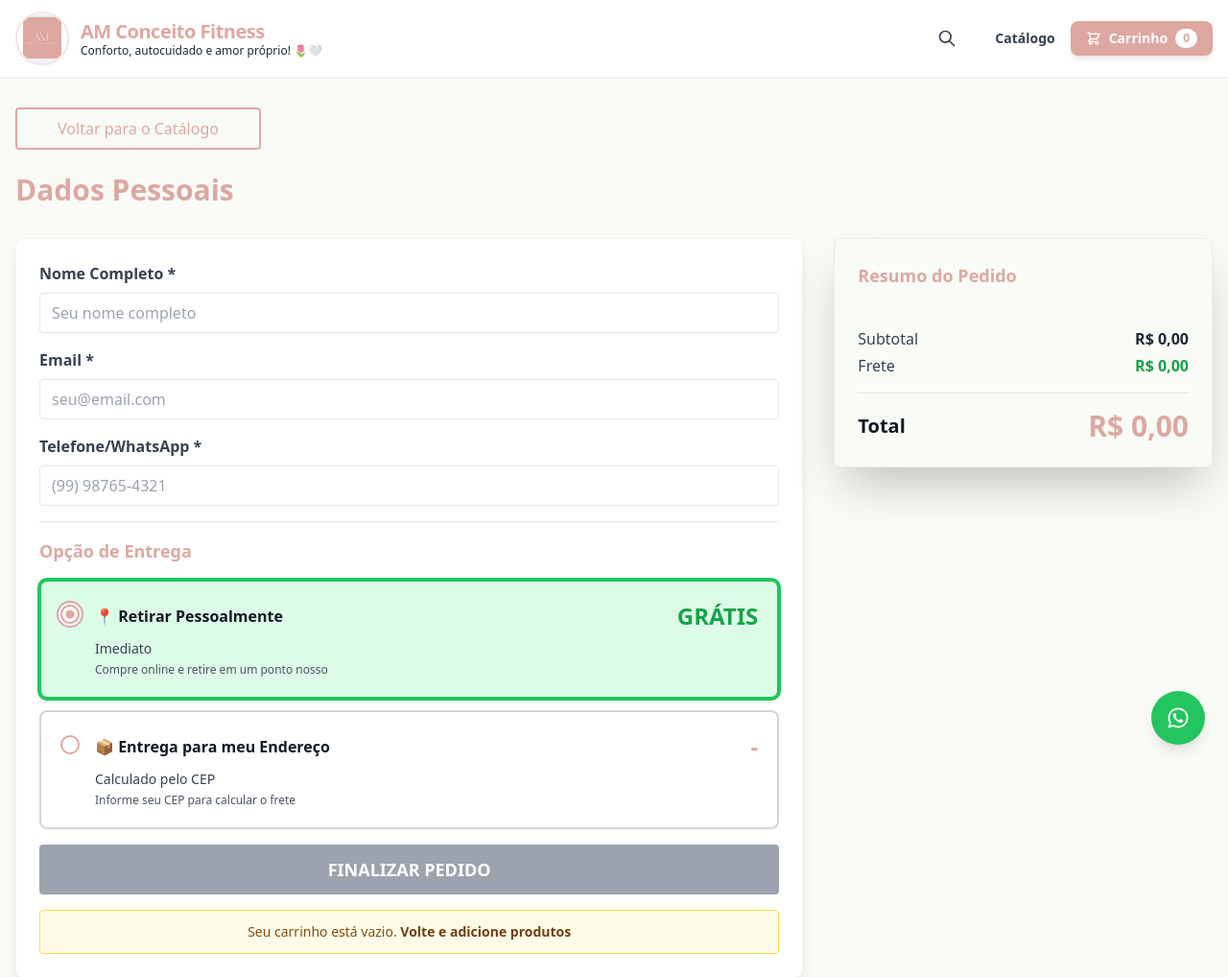
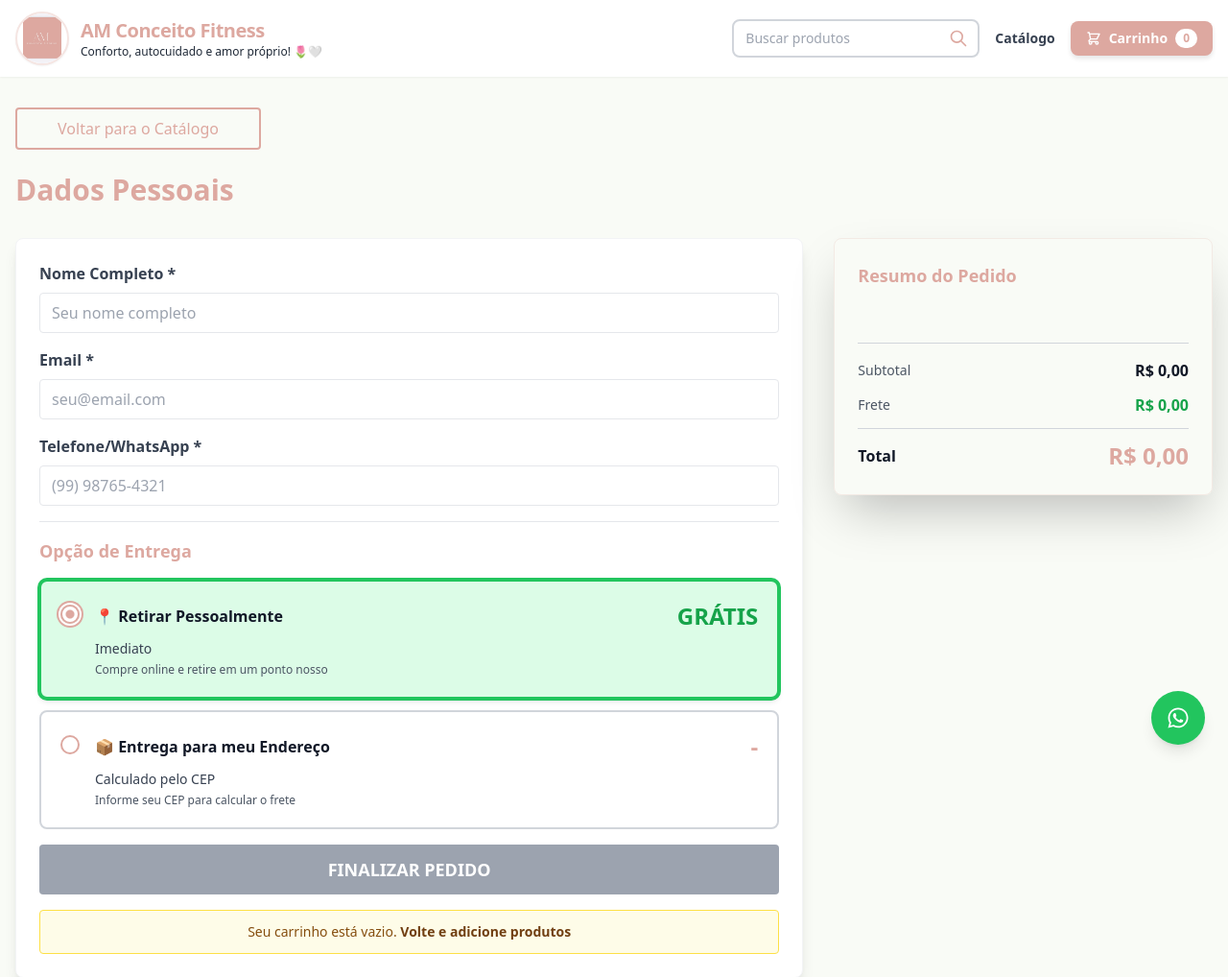
Before and after one commit to cauasousa/am_conceitofitness, a Flask app: page /checkout in a window 1280 px wide. Shown: the top 1018 px of the page at 96% size. Run offline with Flask 3, Linux system fonts and the light colour scheme; some libraries are stand-ins or nearby versions.

Commit message:
Versão 1.1.2

```diff
--- a/static/js/cart.js
+++ b/static/js/cart.js
@@ -179,26 +179,28 @@
             const itemTotal = (item.price || 0) * item.qty;
             subtotal += itemTotal;
             const div = document.createElement('div');
-            div.className = 'flex items-center justify-between p-3 bg-white border rounded';
+            div.className = 'flex flex-col sm:flex-row items-start sm:items-center justify-between gap-4 p-4 bg-white border rounded';
 
             const imgFile = item.image || 'placeholder.jpg';
             const imgSrc = '/static/images/' + imgFile;
 
             // Renderização do Item
             div.innerHTML = `
-                <div class="flex items-center gap-3">
-                    <img src="${imgSrc}" alt="${(item.name || '')}" class="w-16 h-16 object-cover rounded border" onerror="this.src='/static/images/placeholder.jpg'">
-                    <div>
-                        <div class="font-medium">${item.name}</div>
-                        <div class="text-xs text-gray-500">${formatBRL(item.price || 0)} × ${item.qty} = ${formatBRL(itemTotal)}</div>
-                        <div class="text-xs text-gray-400">${item.size} / ${item.color}</div>
+                <div class="flex items-start gap-3 flex-1">
+                    <img src="${imgSrc}" alt="${(item.name || '')}" class="w-20 h-20 object-cover rounded border flex-shrink-0" onerror="this.src='/static/images/placeholder.jpg'">
+                    <div class="flex-1 min-w-0">
+                        <div class="font-bold text-gray-900">${item.name}</div>
+                        <div class="text-sm text-gray-600 mt-1">${item.size} / ${item.color}</div>
+                        <div class="text-sm font-semibold text-primary-pink mt-2">${formatBRL(item.price || 0)} × ${item.qty} = ${formatBRL(itemTotal)}</div>
                     </div>
                 </div>
-                <div class="flex items-center gap-2">
-                    <button class="qty-decr px-2 py-1 border rounded" data-id="${item.variant_id}">-</button>
-                    <input type="number" class="w-16 text-center border px-2 py-1 qty-input" data-id="${item.variant_id}" value="${item.qty}" min="1" max="${item.max}">
-                    <button class="qty-incr px-2 py-1 border rounded" data-id="${item.variant_id}">+</button>
-                    <button class="remove-item text-red-500 ml-2" title="Remover" data-id="${item.variant_id}">
+                <div class="flex items-center gap-2 flex-wrap justify-end w-full sm:w-auto">
+                    <div class="flex items-center gap-1 border rounded-lg p-1 bg-gray-50">
+                        <button class="qty-decr px-3 py-1 hover:bg-gray-200 rounded transition font-bold" data-id="${item.variant_id}">−</button>
+                        <input type="number" class="w-12 text-center border-0 bg-white px-1 py-1 qty-input" data-id="${item.variant_id}" value="${item.qty}" min="1" max="${item.max}">
+                        <button class="qty-incr px-3 py-1 hover:bg-gray-200 rounded transition font-bold" data-id="${item.variant_id}">+</button>
+                    </div>
+                    <button class="remove-item text-red-500 hover:text-red-700 transition p-2" title="Remover" data-id="${item.variant_id}">
                         <svg class="w-5 h-5" viewBox="0 0 24 24" fill="none" stroke="currentColor"><path d="M3 6h18"/><path d="M8 6V4h8v2"/><path d="M10 11v6"/><path d="M14 11v6"/><path d="M5 6l1 14a2 2 0 0 0 2 2h8a2 2 0 0 0 2-2l1-14" /></svg>
                     </button>
                 </div>
--- a/templates/base.html
+++ b/templates/base.html
@@ -100,22 +100,29 @@
     box-shadow: 0 4px 12px rgba(0, 0, 0, 0.08);
   }
 
-  /* Search bar toggle */
+  /* Search bar inline (default desktop/tablet) */
   .search-container {
-    max-width: 0;
-    opacity: 0;
-    overflow: hidden;
+    max-width: 280px;
+    opacity: 1;
+    overflow: visible;
     transition: max-width 0.4s ease, opacity 0.3s ease;
   }
 
   .search-container.active {
-    max-width: 300px;
+    max-width: 280px;
     opacity: 1;
   }
 
-  @media (max-width: 640px) {
-    .search-container.active {
-      max-width: 200px;
+  /* Break line for very small widths (<415px) */
+  @media (max-width: 415px) {
+    .search-inline-415 {
+      display: none !important;
+    }
+    .search-mobile-415 {
+      display: block !important;
+    }
+    #search-toggle-btn {
+      display: none !important;
     }
   }
  </style>
@@ -125,28 +132,26 @@
 <body class="bg-base-white text-gray-800">
 
 <header class="bg-white shadow-sm">
-  <div class="container mx-auto px-4 py-3 flex items-center justify-between">
-    <a href="{{ url_for('index') }}" class="flex items-center gap-3 hover:opacity-80 transition">
-      <img src="{{ url_for('static', filename='images/logo-nova.jpeg') }}" alt="logo" class="h-14 w-14 object-contain rounded-full border-2 border-primary-pink/30 shadow-sm">
-      <div>
-        <div class="text-primary-pink text-xl font-extrabold tracking-tight leading-tight">AM Conceito Fitness</div>
+  <div class="container mx-auto px-4">
+    <!-- Top row: logo and nav buttons -->
+    <div class="py-3 flex items-center justify-between">
+      <a href="{{ url_for('index') }}" class="flex items-center gap-3 hover:opacity-80 transition flex-shrink-0">
+        <img src="{{ url_for('static', filename='images/logo-nova.jpeg') }}" alt="logo" class="h-12 sm:h-14 w-12 sm:w-14 object-contain rounded-full border-2 border-primary-pink/30 shadow-sm flex-shrink-0">
+        <div class=" sm:block">
+          <div class="text-primary-pink text-lg sm:text-xl font-extrabold tracking-tight leading-tight">AM Conceito Fitness</div>
           <div class="text-muted-gray text-xs font-medium">Conforto, autocuidado e amor próprio! 🌷🤍</div>
         </div>
       </a>
 
-    <nav class="flex items-center gap-4">
-      <!-- Search toggle button -->
-      <button id="search-toggle-btn" class="text-gray-700 hover:text-primary-pink transition p-2 rounded-lg hover:bg-gray-100" aria-label="Buscar produtos">
-        <svg class="w-5 h-5" fill="none" stroke="currentColor" viewBox="0 0 24 24">
-          <path stroke-linecap="round" stroke-linejoin="round" stroke-width="2" d="M21 21l-6-6m2-5a7 7 0 11-14 0 7 7 0 0114 0z"></path>
-        </svg>
-      </button>
+      <nav class="flex items-center gap-2 sm:gap-4 ml-auto">
+        <!-- Search toggle button (desktop only) -->
 
-      <!-- Search container -->
-      <div class="search-container">
-        <form method="get" action="{{ url_for('index') }}" class="relative">
-          <input id="search-input" name="q" type="search" placeholder="Buscar produtos..." class="w-full border-2 border-gray-300 rounded-lg px-4 py-2 pr-10 text-sm focus:ring-2 focus:ring-primary-pink focus:border-primary-pink transition" />
-          <button type="submit" class="absolute right-2 top-1/2 -translate-y-1/2 text-primary-pink hover:text-primary-pink-dark transition">
+
+        <!-- Search container (desktop/tablet) -->
+        <div class="search-container hidden md:block">
+          <form method="get" action="{{ url_for('index') }}" class="relative w-full">
+            <input id="search-input" name="q" type="search" placeholder="Buscar produtos" class="w-full border-2 border-gray-300 rounded-lg px-3 py-2 pr-10 text-sm focus:ring-2 focus:ring-primary-pink focus:border-primary-pink transition" />
+            <button type="submit" class="absolute right-2 top-1/2 -translate-y-1/2 text-primary-pink hover:text-primary-pink-dark transition p-1">
               <svg class="w-5 h-5" fill="none" stroke="currentColor" viewBox="0 0 24 24">
                 <path stroke-linecap="round" stroke-linejoin="round" stroke-width="2" d="M21 21l-6-6m2-5a7 7 0 11-14 0 7 7 0 0114 0z"></path>
               </svg>
@@ -156,7 +161,7 @@
 
         <a href="{{ url_for('index') }}" class="text-sm font-semibold text-gray-700 hover:text-primary-pink transition hidden sm:block">Catálogo</a>
 
-      <button id="cart-btn" class="btn-primary px-4 py-2 rounded-lg text-sm font-semibold flex items-center gap-2 transition">
+        <button id="cart-btn" class="btn-primary px-3 sm:px-4 py-2 rounded-lg text-sm font-semibold flex items-center gap-2 transition flex-shrink-0">
           <svg class="w-4 h-4" fill="none" stroke="currentColor" viewBox="0 0 24 24">
             <path stroke-linecap="round" stroke-linejoin="round" stroke-width="2" d="M3 3h2l.4 2M7 13h10l4-8H5.4M7 13L5.4 5M7 13l-2.293 2.293c-.63.63-.184 1.707.707 1.707H17m0 0a2 2 0 100 4 2 2 0 000-4zm-8 2a2 2 0 11-4 0 2 2 0 014 0z"></path>
           </svg>
@@ -164,6 +169,19 @@
           <span class="bg-white text-primary-pink rounded-full px-2 py-0.5 text-xs font-bold" id="cart-count">0</span>
         </button>
       </nav>
+    </div>
+
+    <!-- Bottom row: search bar for mobile/tablet -->
+    <div class="md:hidden pb-3">
+      <form method="get" action="{{ url_for('index') }}" class="relative w-full">
+        <input id="search-input-mobile" name="q" type="search" placeholder="Buscar produtos..." class="w-full border-2 border-gray-300 rounded-lg px-3 py-2 pr-10 text-sm focus:ring-2 focus:ring-primary-pink focus:border-primary-pink transition" />
+        <button type="submit" class="absolute right-2 top-1/2 -translate-y-1/2 text-primary-pink hover:text-primary-pink-dark transition p-1">
+          <svg class="w-5 h-5" fill="none" stroke="currentColor" viewBox="0 0 24 24">
+            <path stroke-linecap="round" stroke-linejoin="round" stroke-width="2" d="M21 21l-6-6m2-5a7 7 0 11-14 0 7 7 0 0114 0z"></path>
+          </svg>
+        </button>
+      </form>
+    </div>
   </div>
 </header>
 
@@ -299,12 +317,20 @@ if(el) el.textContent = new Date().getFullYear();
         }
       });
 
-      // Close search when clicking outside
+      // Close search when clicking outside (apenas em desktop)
       document.addEventListener('click', (e) => {
+        // Só fecha se não for mobile
+        if (window.innerWidth > 640) {
           if (!searchToggle.contains(e.target) && !searchContainer.contains(e.target)) {
             searchContainer.classList.remove('active');
           }
+        }
       });
+
+      // Em mobile, sempre manter a classe active
+      if (window.innerWidth <= 640) {
+        searchContainer.classList.add('active');
+      }
     }
   });
 </script>
--- a/templates/checkout.html
+++ b/templates/checkout.html
@@ -157,11 +157,11 @@
                     <div id="checkout-address-details" class="hidden mt-4 space-y-3">
                         <div>
                             <label class="block font-bold text-gray-700 mb-2">Rua/Avenida *</label>
-                            <input id="checkout-logradouro" type="text" class="w-full border rounded px-3 py-2 focus-ring" required>
+                            <input id="checkout-logradouro" type="text" class="w-full border rounded px-3 py-2 focus-ring">
                         </div>
                         <div>
                             <label class="block font-bold text-gray-700 mb-2">Número *</label>
-                            <input id="checkout-numero" type="text" placeholder="123" class="w-full border rounded px-3 py-2 focus-ring" required>
+                            <input id="checkout-numero" type="text" placeholder="123" class="w-full border rounded px-3 py-2 focus-ring">
                         </div>
                         <div>
                             <label class="block font-bold text-gray-700 mb-2">Complemento</label>
@@ -169,22 +169,22 @@
                         </div>
                         <div>
                             <label class="block font-bold text-gray-700 mb-2">Bairro *</label>
-                            <input id="checkout-bairro" type="text" class="w-full border rounded px-3 py-2 focus-ring" required>
+                            <input id="checkout-bairro" type="text" class="w-full border rounded px-3 py-2 focus-ring">
                         </div>
                         <div class="grid grid-cols-2 gap-3">
                             <div>
                                 <label class="block font-bold text-gray-700 mb-2">Cidade *</label>
-                                <input id="checkout-cidade" type="text" class="w-full border rounded px-3 py-2 focus-ring" required>
+                                <input id="checkout-cidade" type="text" class="w-full border rounded px-3 py-2 focus-ring">
                             </div>
                             <div>
                                 <label class="block font-bold text-gray-700 mb-2">UF *</label>
-                                <input id="checkout-uf" type="text" maxlength="2" class="w-full border rounded px-3 py-2 focus-ring" required>
+                                <input id="checkout-uf" type="text" maxlength="2" class="w-full border rounded px-3 py-2 focus-ring">
                             </div>
                         </div>
                     </div>
                 </div>
 
-                <button type="submit" id="checkout-submit-btn" class="w-full bg-gray-400 text-white py-3 rounded text-lg font-bold uppercase transition duration-200 mt-6 cursor-not-allowed" disabled>
+                <button type="submit" id="checkout-submit-btn" class="w-full bg-gray-400 text-white py-3 rounded text-lg font-bold uppercase transition duration-200 mt-6 cursor-not-allowed">
                     Finalizar Pedido
                 </button>
                 <div id="checkout-empty-cart-message" class="hidden mt-3 p-3 bg-yellow-50 border border-yellow-300 rounded text-yellow-800 text-sm text-center">
@@ -196,23 +196,25 @@
 
     <!-- Resumo do Pedido -->
     <aside class="lg:col-span-1 p-6 bg-primary-pink/5 rounded-lg shadow-2xl border border-primary-pink/20 sticky top-4 h-fit">
-        <h3 class="text-lg font-extrabold mb-4 text-primary-pink">Resumo do Pedido</h3>
+        <h3 class="text-lg font-extrabold mb-6 text-primary-pink">Resumo do Pedido</h3>
 
-        <div id="checkout-summary-list" class="divide-y divide-gray-200 space-y-2 pb-4"></div>
+        <div id="checkout-summary-list" class="divide-y divide-gray-200 space-y-0 pb-4 mb-4"></div>
 
-        <div class="mt-2 flex items-center justify-between">
-            <div class="text-base text-gray-700">Subtotal</div>
-            <div id="checkout-summary-subtotal" class="font-semibold">R$ 0,00</div>
+        <div class="space-y-3 pt-4 border-t border-gray-300">
+            <div class="flex items-center justify-between">
+                <div class="text-sm text-gray-600">Subtotal</div>
+                <div id="checkout-summary-subtotal" class="font-semibold text-gray-900">R$ 0,00</div>
             </div>
 
-        <div class="mt-1 flex items-center justify-between border-b pb-4">
-            <div class="text-base text-gray-700">Frete</div>
+            <div class="flex items-center justify-between">
+                <div class="text-sm text-gray-600">Frete</div>
                 <div id="checkout-summary-shipping" class="font-semibold text-green-600">R$ 0,00</div>
             </div>
 
-        <div class="mt-4 flex items-center justify-between">
-            <div class="text-xl font-extrabold text-gray-900">Total</div>
-            <div id="checkout-summary-total" class="text-3xl font-extrabold text-primary-pink">R$ 0,00</div>
+            <div class="flex items-center justify-between pt-3 border-t border-gray-300">
+                <div class="text-base font-extrabold text-gray-900">Total</div>
+                <div id="checkout-summary-total" class="text-2xl font-extrabold text-primary-pink">R$ 0,00</div>
+            </div>
         </div>
     </aside>
 </div>
@@ -496,8 +498,20 @@ document.addEventListener('DOMContentLoaded', () => {
         const itemTotal = (item.price || 0) * item.qty;
         subtotal += itemTotal;
         const div = document.createElement('div');
-        div.className = 'py-2 flex items-center justify-between';
-        div.innerHTML = `<div class="text-sm">${item.name} <span class="text-xs text-gray-500">(${item.size}/${item.color}) × ${item.qty}</span></div><div class="text-sm">${formatBRL(itemTotal)}</div>`;
+        div.className = 'py-3 px-2 border-b border-gray-200 last:border-b-0';
+        div.innerHTML = `
+            <div class="flex items-start justify-between gap-2 mb-1">
+                <div class="font-medium text-gray-900 text-sm flex-1">${item.name}</div>
+                <div class="font-semibold text-gray-900 text-sm whitespace-nowrap">${formatBRL(itemTotal)}</div>
+            </div>
+            <div class="text-xs text-gray-600">
+                <span class="inline-block">Tamanho: ${item.size}</span>
+                <span class="mx-1">•</span>
+                <span class="inline-block">Cor: ${item.color}</span>
+                <span class="mx-1">•</span>
+                <span class="inline-block">${item.qty}x ${formatBRL(item.price || 0)}</span>
+            </div>
+        `;
         summaryList.appendChild(div);
     });
 
@@ -519,19 +533,41 @@ document.addEventListener('DOMContentLoaded', () => {
             }
 
             // Coleta dados do formulário
-            const name = document.getElementById('checkout-name').value;
-            const email = document.getElementById('checkout-email').value;
-            const phone = document.getElementById('checkout-phone').value;
-            const cep = document.getElementById('checkout-cep').value;
-            const logradouro = document.getElementById('checkout-logradouro').value;
-            const numero = document.getElementById('checkout-numero').value;
-            const complemento = document.getElementById('checkout-complemento').value || 'N/A';
-            const bairro = document.getElementById('checkout-bairro').value;
-            const cidade = document.getElementById('checkout-cidade').value;
-            const uf = document.getElementById('checkout-uf').value;
+            const name = document.getElementById('checkout-name').value.trim();
+            const email = document.getElementById('checkout-email').value.trim();
+            const phone = document.getElementById('checkout-phone').value.trim();
             const shippingOption = document.querySelector('input[name="shipping_option"]:checked');
-            const shippingMethod = shippingOption ? shippingOption.value : 'N/A';
+            const shippingMethod = shippingOption ? shippingOption.value : 'pickup';
             const shippingPrice = shippingOption ? shippingOption.dataset.price : '0.00';
+
+            // Validação básica
+            if (!name || !email || !phone) {
+                alert('Por favor, preencha todos os dados pessoais (Nome, Email, Telefone).');
+                return;
+            }
+
+            // Validação de email básica
+            if (!email.includes('@')) {
+                alert('Por favor, digite um email válido.');
+                return;
+            }
+
+            // Validação de endereço se for entrega
+            let cep = '', logradouro = '', numero = '', complemento = '', bairro = '', cidade = '', uf = '';
+            if (shippingMethod === 'delivery') {
+                cep = document.getElementById('checkout-cep').value.trim();
+                logradouro = document.getElementById('checkout-logradouro').value.trim();
+                numero = document.getElementById('checkout-numero').value.trim();
+                complemento = document.getElementById('checkout-complemento').value.trim() || 'N/A';
+                bairro = document.getElementById('checkout-bairro').value.trim();
+                cidade = document.getElementById('checkout-cidade').value.trim();
+                uf = document.getElementById('checkout-uf').value.trim();
+
+                if (!cep || !logradouro || !numero || !bairro || !cidade || !uf) {
+                    alert('Por favor, preencha todos os dados de endereço para entrega.');
+                    return;
+                }
+            }
 
             // Monta mensagem WhatsApp
             let message = `🛍️ *NOVO PEDIDO* 🛍️\n\n`;
@@ -540,16 +576,18 @@ document.addEventListener('DOMContentLoaded', () => {
             message += `Email: ${email}\n`;
             message += `Telefone: ${phone}\n\n`;
 
+            if (shippingMethod === 'delivery') {
                 message += `📦 *ENDEREÇO DE ENTREGA*\n`;
                 message += `CEP: ${cep}\n`;
                 message += `Rua: ${logradouro}, ${numero}\n`;
                 message += `Complemento: ${complemento}\n`;
                 message += `Bairro: ${bairro}\n`;
                 message += `Cidade: ${cidade} - ${uf}\n\n`;
+            }
 
             message += `🚚 *OPÇÃO DE ENTREGA*\n`;
             message += `Método: ${shippingMethod === 'pickup' ? '📍 Retirar Pessoalmente (GRÁTIS)' : '📦 Entrega para o Endereço'}\n`;
-            if (shippingMethod !== 'pickup') {
+            if (shippingMethod === 'delivery') {
                 message += `Frete: R$ ${parseFloat(shippingPrice).toFixed(2).replace('.', ',')}\n`;
             }
             message += `\n`;
@@ -571,7 +609,7 @@ document.addEventListener('DOMContentLoaded', () => {
 
             message += `💰 *RESUMO FINANCEIRO*\n`;
             message += `Subtotal: R$ ${subtotal.toFixed(2).replace('.', ',')}\n`;
-            if (shippingMethod !== 'pickup') {
+            if (shippingMethod === 'delivery') {
                 message += `Frete: R$ ${currentShippingCost.toFixed(2).replace('.', ',')}\n`;
             }
             message += `*TOTAL: R$ ${totalPrice.toFixed(2).replace('.', ',')}*\n\n`;
```
Lines whose indentation alone changed are shown as unchanged.
